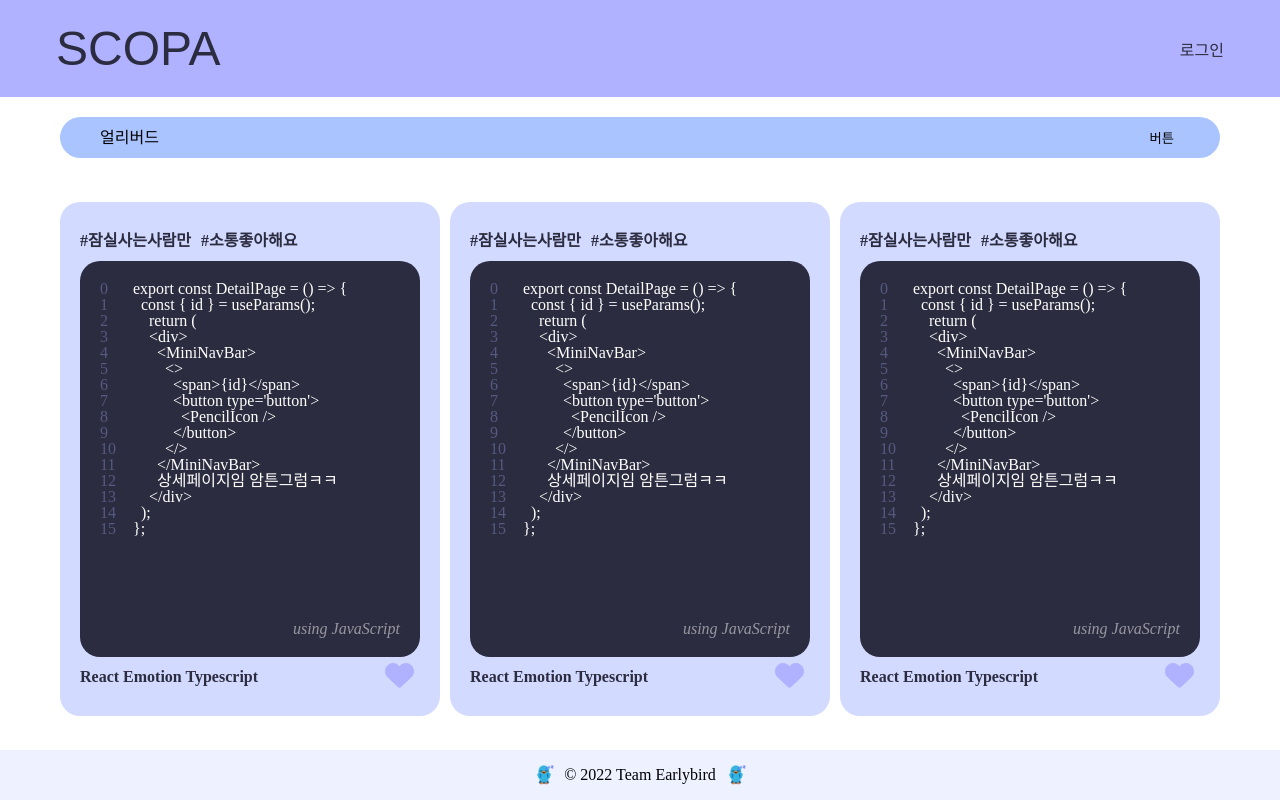
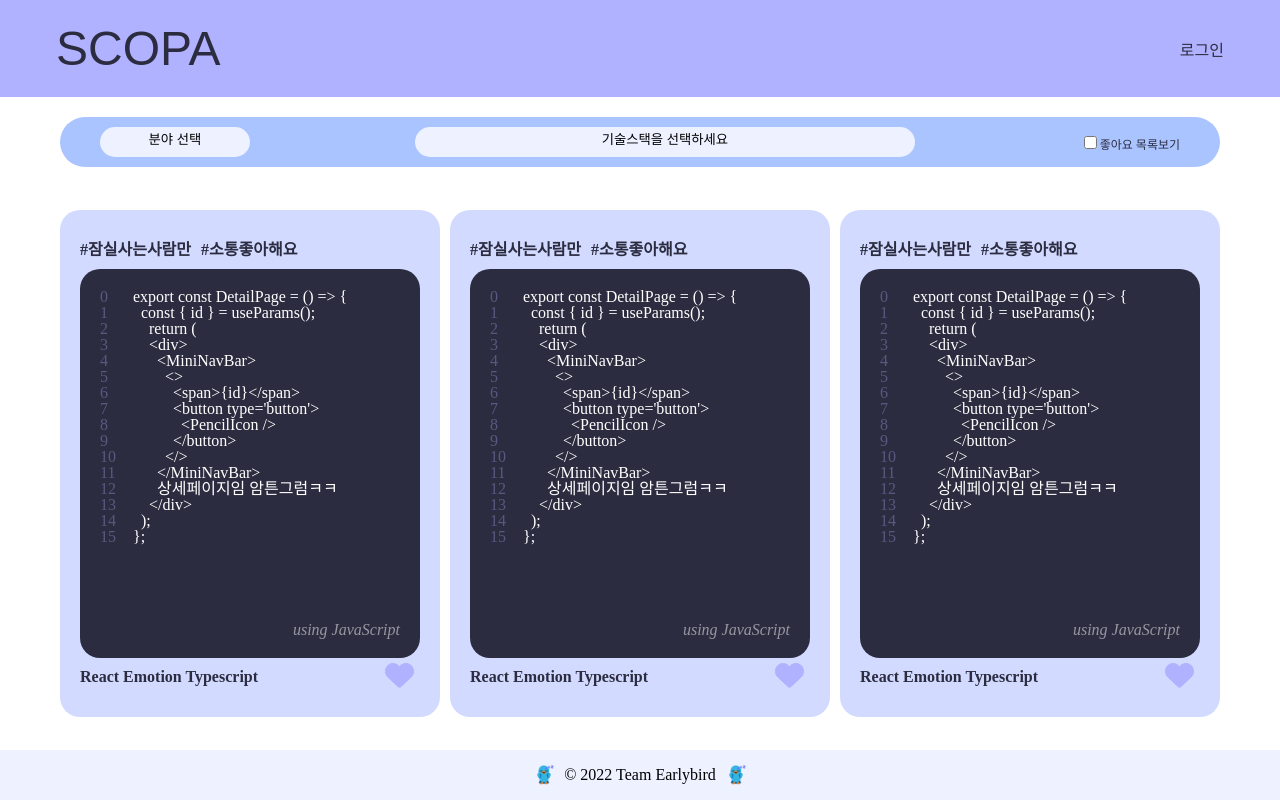
Before and after one commit to boostcampwm-2022/web25-SCOPA, a React (Create React App) app in the folder client/: page / in a window 1280 px wide. Built offline with nearby package versions, Linux system fonts and the light colour scheme; no server answers.

Commit message:
feat/fe-main-layout: 메인화면 메뉴바 레이아웃

```diff
--- /dev/null
+++ b/client/src/pages/MainPage/InterestFilter.tsx
@@ -0,0 +1,42 @@
+/** @jsxImportSource @emotion/react */
+
+import { useCallback, useState } from 'react';
+import { useClickOutside } from '../../hooks';
+import { registerPageInputStyle, registerPageInputWrapperStyle } from '../RegisterPage/styles';
+import { InterestsBox } from '../../common';
+import { css } from '@emotion/react';
+import { COLORS } from '../../styles/colors';
+import { COMMON_SIZE, FONT_SIZE } from '../../styles/sizes';
+
+const interestFilterWrapperStyle = css({
+  color: COLORS.TEXT_1,
+  fontSize: FONT_SIZE.LARGE,
+  backgroundColor: COLORS.SECONDARY_2,
+  width: 150,
+  height: 30,
+  borderRadius: COMMON_SIZE.BORDER_RADIUS,
+  textAlign: 'center',
+});
+
+const InterestFilter = () => {
+  const [isShown, setIsShown] = useState(false);
+  const [interest, setInterest] = useState<string>('');
+  const outSideClickRef = useClickOutside(setIsShown);
+
+  const handleClick = useCallback(() => {
+    setIsShown((prevState) => !prevState);
+  }, []);
+
+  return (
+    <div ref={outSideClickRef}>
+      <div css={interestFilterWrapperStyle}>
+        <button type='button' onClick={handleClick}>
+          {interest.length > 0 ? <span>{interest}</span> : <span>분야 선택</span>}
+        </button>
+      </div>
+      {isShown && <InterestsBox setInterest={setInterest} setIsShown={setIsShown} />}
+    </div>
+  );
+};
+
+export default InterestFilter;
--- /dev/null
+++ b/client/src/pages/MainPage/TechStackFilter.tsx
@@ -0,0 +1,47 @@
+/** @jsxImportSource @emotion/react */
+
+import { useCallback, useState } from 'react';
+import { useClickOutside } from '../../hooks';
+import { registerPageInputStyle, registerPageInputWrapperStyle } from '../RegisterPage/styles';
+import { TechStackBox } from '../../common';
+import { SelectedItems } from '../RegisterPage/SelectedItems';
+import { css } from '@emotion/react';
+import { COLORS } from '../../styles/colors';
+import { COMMON_SIZE, FONT_SIZE } from '../../styles/sizes';
+
+const techStackFilterWrapper = css({
+  color: COLORS.TEXT_1,
+  fontSize: FONT_SIZE.LARGE,
+  backgroundColor: COLORS.SECONDARY_2,
+  width: 500,
+  height: 30,
+  borderRadius: COMMON_SIZE.BORDER_RADIUS,
+  textAlign: 'center',
+});
+
+const TechStackFilter = () => {
+  const [isShown, setIsShown] = useState<boolean>(false);
+  const [techStack, setTechStack] = useState<Array<string>>([]);
+  const outSideClickRef = useClickOutside(setIsShown);
+
+  const handleClick = useCallback(() => {
+    setIsShown((prevState) => !prevState);
+  }, []);
+
+  return (
+    <div ref={outSideClickRef}>
+      <div css={techStackFilterWrapper}>
+        <button type='button' onClick={handleClick}>
+          {techStack.length > 0 ? (
+            <SelectedItems itemNames={techStack} setItems={setTechStack} />
+          ) : (
+            <span>기술스택을 선택하세요</span>
+          )}
+        </button>
+      </div>
+      {isShown && <TechStackBox selectedStacks={techStack} setSelectedStacks={setTechStack} />}
+    </div>
+  );
+};
+
+export default TechStackFilter;
--- a/client/src/pages/MainPage/index.tsx
+++ b/client/src/pages/MainPage/index.tsx
@@ -3,89 +3,32 @@
 import { MiniNavBar } from 'common';
 import ProfileList from './ProfileList';
 import { css } from '@emotion/react';
+import InterestFilter from './InterestFilter';
+import TechStackFilter from './TechStackFilter';
+import { mockData } from './mockData';
+import { COLORS } from '../../styles/colors';
+import { FONT_SIZE } from '../../styles/sizes';
+import { useState } from 'react';
 
-// /api/profile?stack=frontend&filter1=A&filter2=B&filter3=C&liked=true&pages=1
+const likedCheckStyle = css({
+  color: COLORS.TEXT_1,
+  fontSize: FONT_SIZE.SMALL,
+});
 
 export const MainPage = () => {
-  const mockData = [
-    {
-      id: '1',
-      language: 'JavaScript',
-      code: `export const DetailPage = () => {
-  const { id } = useParams();
-    return (
-    <div>
-      <MiniNavBar>
-        <>
-          <span>{id}</span>
-          <button type='button'>
-            <PencilIcon />
-          </button>
-        </>
-      </MiniNavBar>
-      상세페이지임 암튼그럼ㅋㅋ
-    </div>
-  );
-};`,
-      skills: ['React', 'Emotion', 'Typescript'],
-      requirements: ['잠실사는사람만', '소통좋아해요'],
-      liked: false,
-    },
-    {
-      id: '2',
-      language: 'JavaScript',
-      code: `export const DetailPage = () => {
-  const { id } = useParams();
-    return (
-    <div>
-      <MiniNavBar>
-        <>
-          <span>{id}</span>
-          <button type='button'>
-            <PencilIcon />
-          </button>
-        </>
-      </MiniNavBar>
-      상세페이지임 암튼그럼ㅋㅋ
-    </div>
-  );
-};`,
-      skills: ['React', 'Emotion', 'Typescript'],
-      requirements: ['잠실사는사람만', '소통좋아해요'],
-      liked: false,
-    },
-    {
-      id: '3',
-      language: 'JavaScript',
-      code: `export const DetailPage = () => {
-  const { id } = useParams();
-    return (
-    <div>
-      <MiniNavBar>
-        <>
-          <span>{id}</span>
-          <button type='button'>
-            <PencilIcon />
-          </button>
-        </>
-      </MiniNavBar>
-      상세페이지임 암튼그럼ㅋㅋ
-    </div>
-  );
-};`,
-      skills: ['React', 'Emotion', 'Typescript'],
-      requirements: ['잠실사는사람만', '소통좋아해요'],
-      liked: false,
-    },
-  ];
-
+  const [likedFilter, setLikedFilter] = useState<boolean>(false);
+  // /api/profile?stack=frontend&filter1=A&filter2=B&filter3=C&liked=true&pages=1
   // MiniNavBar 사용례: 저렇게 투명 태그로 감싸 넣어야 space-between 잘 반영 됩니다
   return (
     <>
       <MiniNavBar>
         <>
-          <span>얼리버드</span>
-          <button type='button'>버튼</button>
+          <InterestFilter />
+          <TechStackFilter />
+          <div css={likedCheckStyle}>
+            <input id='liked-check' type='checkbox' />
+            <label htmlFor='liked-check'>좋아요 목록보기</label>
+          </div>
         </>
       </MiniNavBar>
       <ProfileList profileData={mockData} />
--- /dev/null
+++ b/client/src/pages/MainPage/mockData.ts
@@ -0,0 +1,71 @@
+export const mockData = [
+  {
+    id: '1',
+    language: 'JavaScript',
+    code: `export const DetailPage = () => {
+  const { id } = useParams();
+    return (
+    <div>
+      <MiniNavBar>
+        <>
+          <span>{id}</span>
+          <button type='button'>
+            <PencilIcon />
+          </button>
+        </>
+      </MiniNavBar>
+      상세페이지임 암튼그럼ㅋㅋ
+    </div>
+  );
+};`,
+    skills: ['React', 'Emotion', 'Typescript'],
+    requirements: ['잠실사는사람만', '소통좋아해요'],
+    liked: false,
+  },
+  {
+    id: '2',
+    language: 'JavaScript',
+    code: `export const DetailPage = () => {
+  const { id } = useParams();
+    return (
+    <div>
+      <MiniNavBar>
+        <>
+          <span>{id}</span>
+          <button type='button'>
+            <PencilIcon />
+          </button>
+        </>
+      </MiniNavBar>
+      상세페이지임 암튼그럼ㅋㅋ
+    </div>
+  );
+};`,
+    skills: ['React', 'Emotion', 'Typescript'],
+    requirements: ['잠실사는사람만', '소통좋아해요'],
+    liked: false,
+  },
+  {
+    id: '3',
+    language: 'JavaScript',
+    code: `export const DetailPage = () => {
+  const { id } = useParams();
+    return (
+    <div>
+      <MiniNavBar>
+        <>
+          <span>{id}</span>
+          <button type='button'>
+            <PencilIcon />
+          </button>
+        </>
+      </MiniNavBar>
+      상세페이지임 암튼그럼ㅋㅋ
+    </div>
+  );
+};`,
+    skills: ['React', 'Emotion', 'Typescript'],
+    requirements: ['잠실사는사람만', '소통좋아해요'],
+    liked: false,
+  },
+];
```
